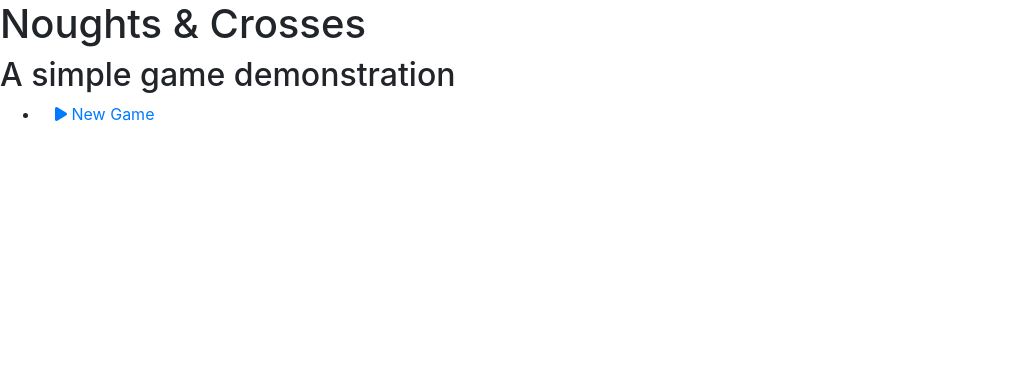
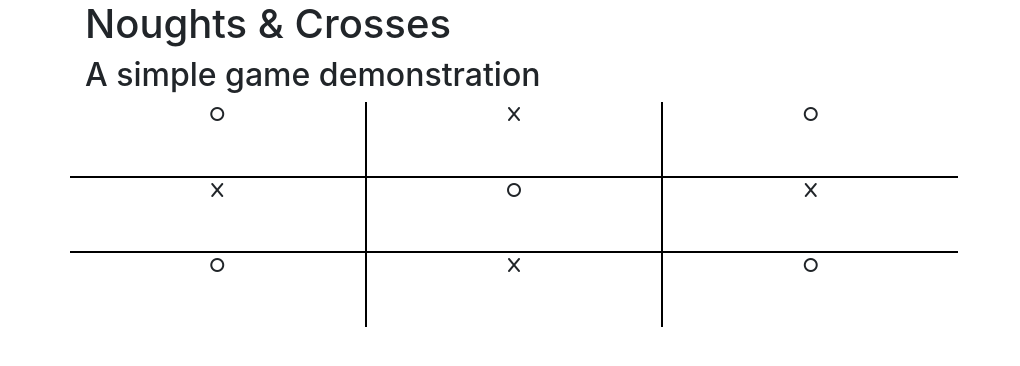
Before and after one commit to BackstagecrewIS/tictactoe, a plain HTML site: page index.html in a window 1280 px wide. Shown: the whole page, without its empty margins (0-1020 px from the left). Drawn offline with nearby package versions, Linux system fonts and the light colour scheme; a web font is replaced by a local one.

Commit message:
Add basics of page including game board

```diff
--- a/assets/css/style.css
+++ b/assets/css/style.css
@@ -3,7 +3,81 @@
 /*------------------------- Container ----------------------- */
 
 .container {
-    width: 1000px;
+    width: 100%;
     margin: 0 auto;
     padding: 0;
 }
+
+/*------------------------- Game Board ----------------------- */
+
+.game-board {
+    height: 75px;
+    max-width: 80%;
+    margin: 0 auto;
+}
+
+.game-square-1 {
+    border-right: 1px solid black;
+    border-bottom: 1px solid black;
+    margin: 0 auto;
+    text-align: center;
+}
+
+.game-square-2 {
+    border-right: 1px solid black;
+    border-bottom: 1px solid black;
+    border-left: 1px solid black;
+    margin: 0 auto;
+    text-align: center;
+}
+
+.game-square-3 {
+    border-bottom: 1px solid black;
+    border-left: 1px solid black;
+    margin: 0 auto;
+    text-align: center;
+}
+
+.game-square-4 {
+    border-top: 1px solid black;
+    border-right: 1px solid black;
+    border-bottom: 1px solid black;
+    margin: 0 auto;
+    text-align: center;
+}
+
+.game-square-5 {
+    border: 1px solid black;
+    margin: 0 auto;
+    text-align: center;
+}
+
+.game-square-6 {
+    border-top: 1px solid black;
+    border-bottom: 1px solid black;
+    border-left: 1px solid black;
+    margin: 0 auto;
+    text-align: center;
+}
+
+.game-square-7 {
+    border-top: 1px solid black;
+    border-right: 1px solid black;
+    margin: 0 auto;
+    text-align: center;
+}
+
+.game-square-8 {
+    border-top: 1px solid black;
+    border-right: 1px solid black;
+    border-left: 1px solid black;
+    margin: 0 auto;
+    text-align: center;
+}
+
+.game-square-9 {
+    border-top: 1px solid black;
+    border-left: 1px solid black;
+    margin: 0 auto;
+    text-align: center;
+}
--- a/index.html
+++ b/index.html
@@ -11,7 +11,7 @@
     <title>Noughts And Crosses</title>
 </head>
 <body>
-    <header>
+    <header class="container">
         <div class="row">
             <div class="col-md-12">
                 <div>
@@ -19,18 +19,24 @@
                     <h2 class="welcome welcome-colours">A simple game demonstration</h2>
                 </div>
             </div>
-            <div>
-                <div class="col-md-12">
-                    <ul id="nav">
-                        <li class="col-12">
-                            <a href="#"><i class="fa-solid fa-play"></i><span> New Game</span></a>
-                        </li>
-                    </ul>
-                </div>
-            </div>
         </div>
     </header>
-    <section>
+    <section class="container">
+        <div class="game-board row">
+            <div class="game-square-1 col"><span><i class="fa-solid fa-o"></i></span></div>
+            <div class="game-square-2 col"><span><i class="fa-solid fa-x"></i></span></div>
+            <div class="game-square-3 col"><span><i class="fa-solid fa-o"></i></span></div>
+        </div>
+        <div class="game-board row">
+            <div class="game-square-4 col"><span><i class="fa-solid fa-x"></i></span></div>
+            <div class="game-square-5 col"><span><i class="fa-solid fa-o"></i></span></div>
+            <div class="game-square-6 col"><span><i class="fa-solid fa-x"></i></span></div>
+        </div>
+        <div class="game-board row">
+            <div class="game-square-7 col"><span><i class="fa-solid fa-o"></i></span></div>
+            <div class="game-square-8 col"><span><i class="fa-solid fa-x"></i></span></div>
+            <div class="game-square-9 col"><span><i class="fa-solid fa-o"></i></span></div>
+        </div>
 
     </section>
     <footer>
```
